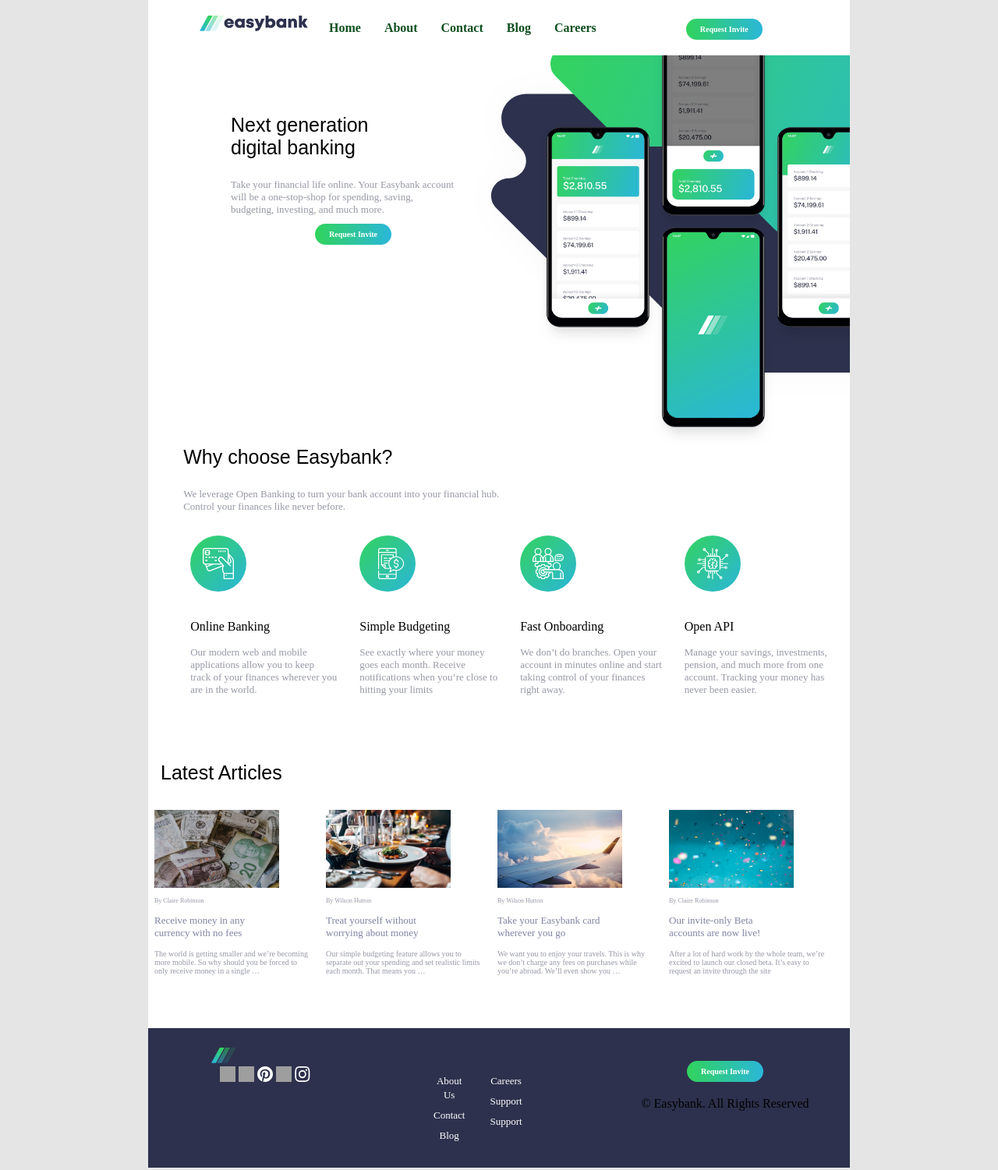
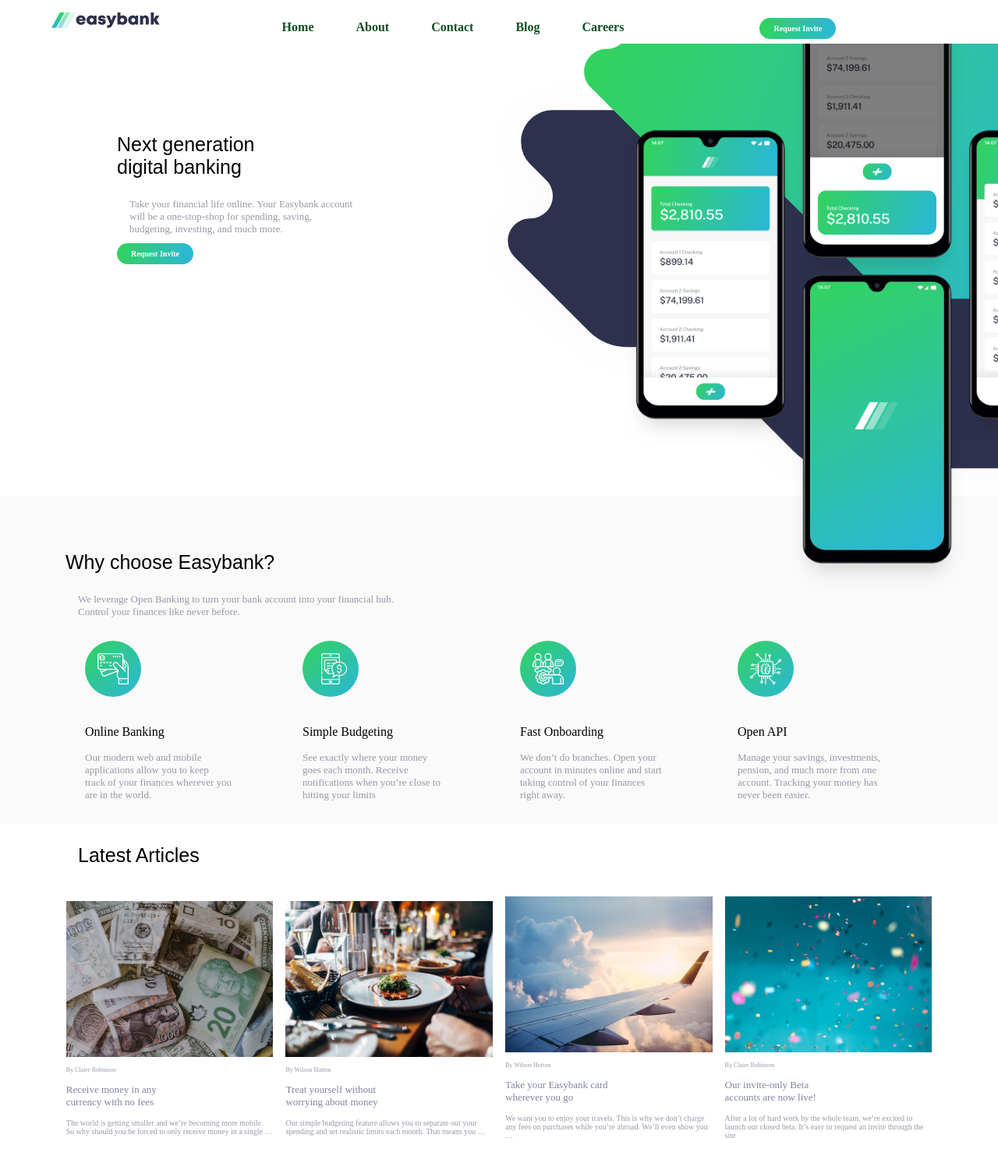
Before and after one commit to chuks-driod/Easybank, a plain HTML site: page index.html in a window 1280 px wide. Shown: the top 1501 px of the page at 78% size. Drawn offline with Linux system fonts and the light colour scheme; grey boxes are pictures that could not be loaded; a web font is replaced by a local one.

Commit message:
initial commit

```diff
--- a/index.html
+++ b/index.html
@@ -6,7 +6,8 @@
     <meta name="viewport" content="width=device-width, initial-scale=1.0">
     <link href="https://fonts.googleapis.com/css?family=Anton" rel="stylesheet">
     <link rel="stylesheet" href="https://fonts.google.com/specimen/Public+Sans">
-    <title>Document</title>
+    <link rel="shortcut icon" href="favicon-32x32.png" type="image/x-icon">
+    <title>Frontend Mentor | Easybank landing page</title>
     <link rel="stylesheet" href="shared.css">
     <!-- <script src="main.js"></script> -->
 </head>
@@ -91,10 +92,14 @@
             </div>
         </section>
         <section id="main-features">
+            <p class="section-title">Latest Articles</p>
+
             <div class="shared-features">
-                <ul>
-                    <p class="section-title">Latest Articles</p>
+                <ul class="bm">
+                    <!-- <p class="section-title">Latest Articles</p> -->
                     <li class="description">
+                        <!-- <p class="section-title">Latest Articles</p> -->
+
                         <div class="description__image">
                             <img src="image-currency.jpg" alt="" width="150" height="110">
                         </div>
@@ -165,7 +170,7 @@
                             <a href="#">Support</a>
                         </li>
                         <li class="main-footer__link">
-                            <a href="#">Support</a>
+                            <a href="#">Privacy Policy</a>
                         </li>
                     </ul>
                 </nav>
--- a/shared.css
+++ b/shared.css
@@ -3,16 +3,10 @@
 }
 
 body {
-    background-color: rgb(0, 0, 0, 0.1);
     display: flex;
     align-items: center;
     justify-content: center;
     margin: 0;
-}
-
-main {
-    background-color: white;
-    width: 100%;
 }
 
 .main-header {
@@ -42,7 +36,6 @@ main {
     right: 0;
     top: 5px;
 }
-
 
 .modal-content li {
     list-style: none;
@@ -87,7 +80,6 @@ main {
     z-index: 10;
 }
 
-
 .image-mockups {
     background-image: url("bg-intro-mobile.svg");
     background-size: 400px;
@@ -107,6 +99,10 @@ main {
     grid-column-end: unset;
     grid-row-start: unset;
     grid-row-end: unset;
+}
+
+#key-features {
+    background-color: hsl(0, 0%, 98%);
 }
 
 .key-feature {
@@ -136,7 +132,6 @@ main {
     font-size: 13px;
 }
 
-
 .key-feature, .section__description, .section-title {
     text-align: center;
 }
@@ -145,10 +140,6 @@ main {
     width: 100%;
     padding: 0;
     margin: 0;
-}
-
-#main-features {
-    width: 100%;
 }
 
 .shared-features {
@@ -162,15 +153,10 @@ main {
 .section-title {
     font-size: 25px;
     font-family: sans-serif;
-    margin-left: 16px;
 }
 
 .description {
-    display: inline-block;
-    margin-left: 10px;
     padding: 8px;
-    width: 190px;
-    vertical-align: top;
 }
 
 .title__name {
@@ -188,22 +174,10 @@ main {
     font-size: 10px;
 }
 
-.description {
+.description__image img {
     width: 100%;
-    margin: 0;
-}
-
-
-#main-features, div, ul, .description img {
-    width: 100%;
-    margin: 0;
-    padding: 0;
-}
-
-.description__image img {
     height: 200px;
 }
-
 
 .main-footer {
     display: grid;
@@ -244,7 +218,6 @@ main {
     padding: 0;
 }
 
-
 .main-footer__link a {
     color: white;
     text-decoration: none;
@@ -253,10 +226,6 @@ main {
 .main-footer__link a:hover,
 .main-footer__link a:active {
     color: #ccc;
-}
-
-.request--links {
-    margin-left: 0;
 }
 
 .request {
@@ -276,11 +245,6 @@ main {
 }
 
 @media only screen and (min-width: 40rem) and (min-height: 40rem) {
-    main {
-        height: 100%;
-        width: 900px;
-    }
-
     .main-header {
         padding: 16px;
     }
@@ -293,12 +257,6 @@ main {
         margin-left: 50px;
     }
 
-    .main-nav {
-        display: inline-block;
-        text-align: center;
-        vertical-align: middle;
-    }
-
     .main-nav__items {
         margin: 0;
         padding: 0;
@@ -307,7 +265,7 @@ main {
 
     .main-nav__item {
         display: inline-block;
-        margin: 0 13px;
+        margin: 0 25px;
     }
 
     .main-nav__item a {
@@ -329,46 +287,50 @@ main {
         background-image: linear-gradient(to right,hsl(136, 65%, 51%),hsl(192, 70%, 51%));
         font-size: 10px;
         padding: 8px 18px;
-        margin-left: 85px;
+        margin-left: 120px;
         border-radius: 25px;
         cursor: pointer;
     }
 
     .section--element {
-        height: 350px;
-        grid-template-columns: 400px 200px;
+        height: 500px;
+        grid-template-columns: 300px 300px;
         grid-template-rows: repeat(2, 300px);
     }
 
     .section--element__images {
-        grid-column-start: 2;
-        grid-column-end: span 2;
+        grid-column-start: 3;
+        grid-column-end: -1;
     }
 
     .bg-intro {
         background-image: url("bg-intro-desktop.svg");
-        background-size: 700px;
+        background-size: 900px;
         background-repeat: no-repeat;
         background-position: left bottom;
-        height: 450px;
+        height: 600px;
     }
 
     .image-mockups {
         background-image: url("image-mockups.png");
-        background-size: 450px;
+        background-size: 650px;
         background-repeat: no-repeat;
-        background-position: 100px bottom;
-        height: 500px;
+        background-position: 200px bottom;
+        height: 700px;
         z-index: 10;
     }
 
     .element__description {
         grid-column-start: 1;
-        grid-column-end: 1;
+        grid-column-end: span 2;
         grid-row-start: 1;
         grid-row-end: span 1;
-        margin-top: 50px;
-        margin-left: 90px;
+        margin-top: 15%;
+        margin-left: 25%;
+    }
+
+    .request {
+        margin-left: unset;
     }
 
     #key-features {
@@ -384,19 +346,24 @@ main {
         text-align: unset;
     }
 
-    #key-features, div, ul, .key-feature {
+    .key-feature {
+        width: 250px;
+    }
+
+    #key-features, div, ul {
         width: initial;
     }
 
     .main-footer {
         display: grid;
-        grid-template-columns: 200px 200px 400px;
+        grid-template-columns: 200px 250px 300px;
         grid-template-rows: repeat(3, 25px);
         margin-top: 50px;
     }
 
     .navigations {
-        margin-left: 300px;
+        grid-column-start: 3;
+        grid-column-end: span 3;
         flex-direction: row;
     }
 
@@ -405,22 +372,31 @@ main {
     }
 
     .main-footer .request--links {
-        grid-column-start: 3;
+        grid-column-start: 4;
         grid-column-end: span 4;
+    }
+
+    .frequest__link p {
+        color: hsl(233, 8%, 62%);
     }
 
     .request--links {
         margin-left: 180px;
     }
 
-    .description {
-        width: 24%;
-        margin: 0;
+    #main-features .section-title {
+        margin: 26px 100px;
     }
 
-    .description__image img {
-        width: 80%;
-        height: 100px;
+    .bm {
+        display: flex;
+        align-items: center;
+        justify-content: center;
+        list-style: none;
+    }
+
+    .description {
+        width: 22%;
     }
 
     button {
@@ -433,17 +409,13 @@ main {
 
     #myModal {
         display: inline-block;
-        position: relative;
-        top: 0;
         margin: 0;
         padding: 10px;
-        width: inherit;
         background-color: unset;
         box-shadow: unset;
     }
 
     .modal {
-        width: inherit;
         padding: 0;
         line-height: unset;
         border: unset;
```
